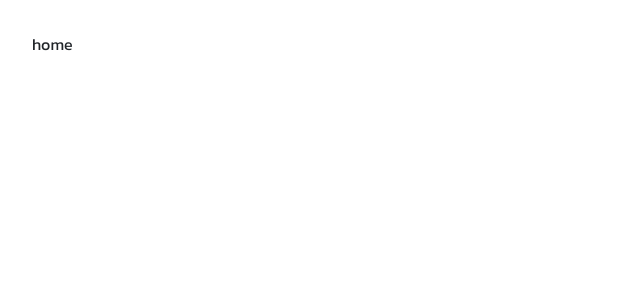
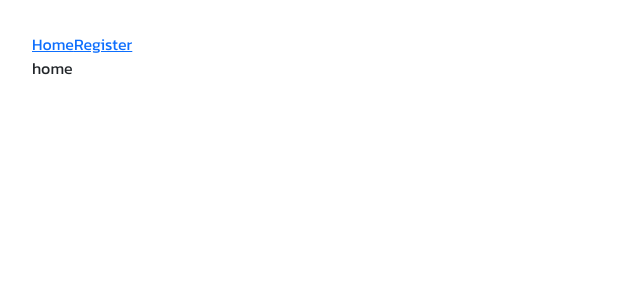
Before and after one commit to Wuttiwat2001/vue-meeting-room, a Vue app: page / in a window 1280 px wide. Shown: the top 300 px of the page, without its empty margins (0-640 px from the left). Built offline with nearby package versions, Linux system fonts and the light colour scheme.

Commit message:
Use Vue Router

```diff
--- a/src/App.vue
+++ b/src/App.vue
@@ -11,6 +11,10 @@ onMounted(() => {
 
 <template>
   <div>
+    <nav>
+      <router-link to="/">Home</router-link>
+      <router-link to="/register">Register</router-link>
+    </nav>
     <router-view></router-view>
   </div>
 
```
Also changed, not shown: src/router.js (+7 -5 lines).
